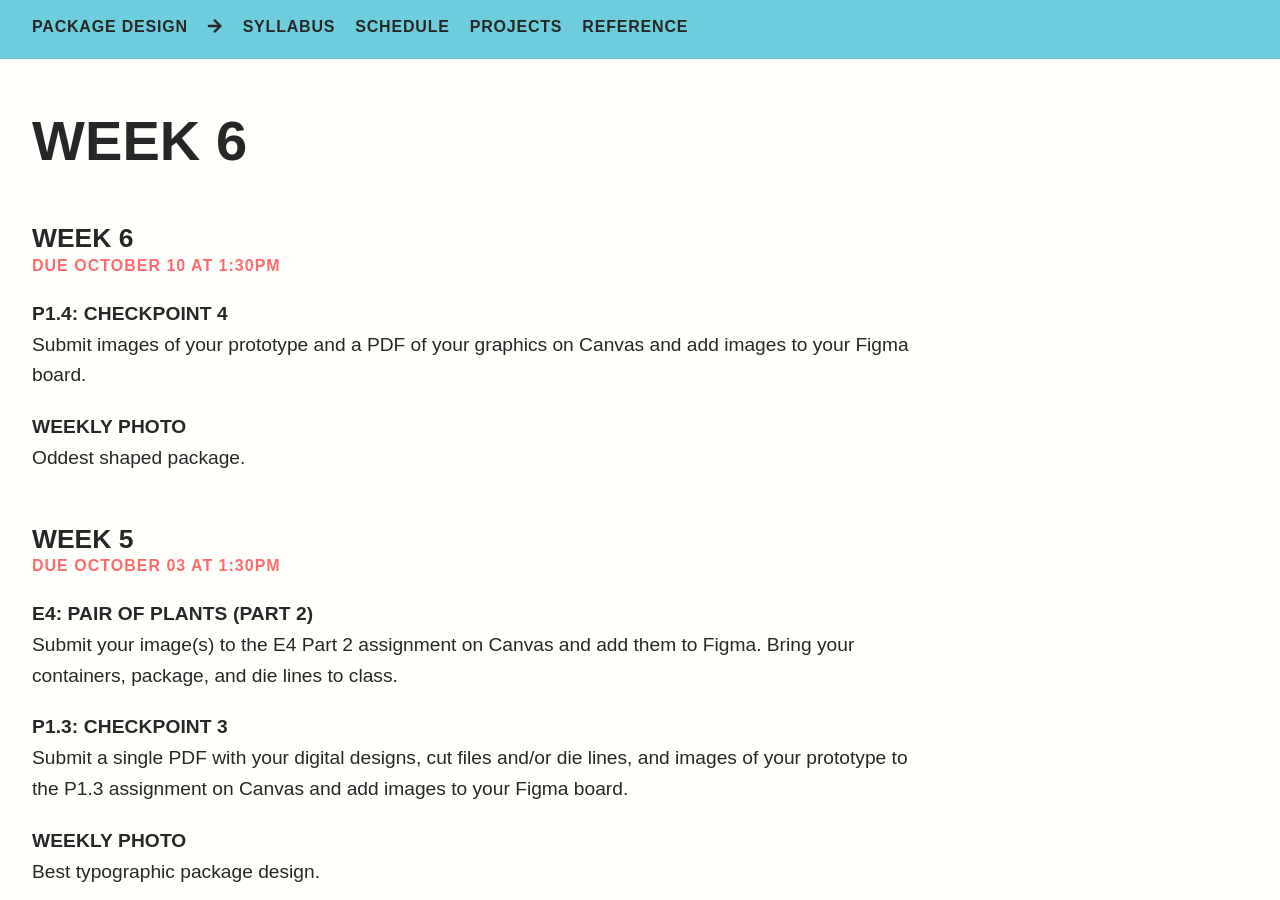
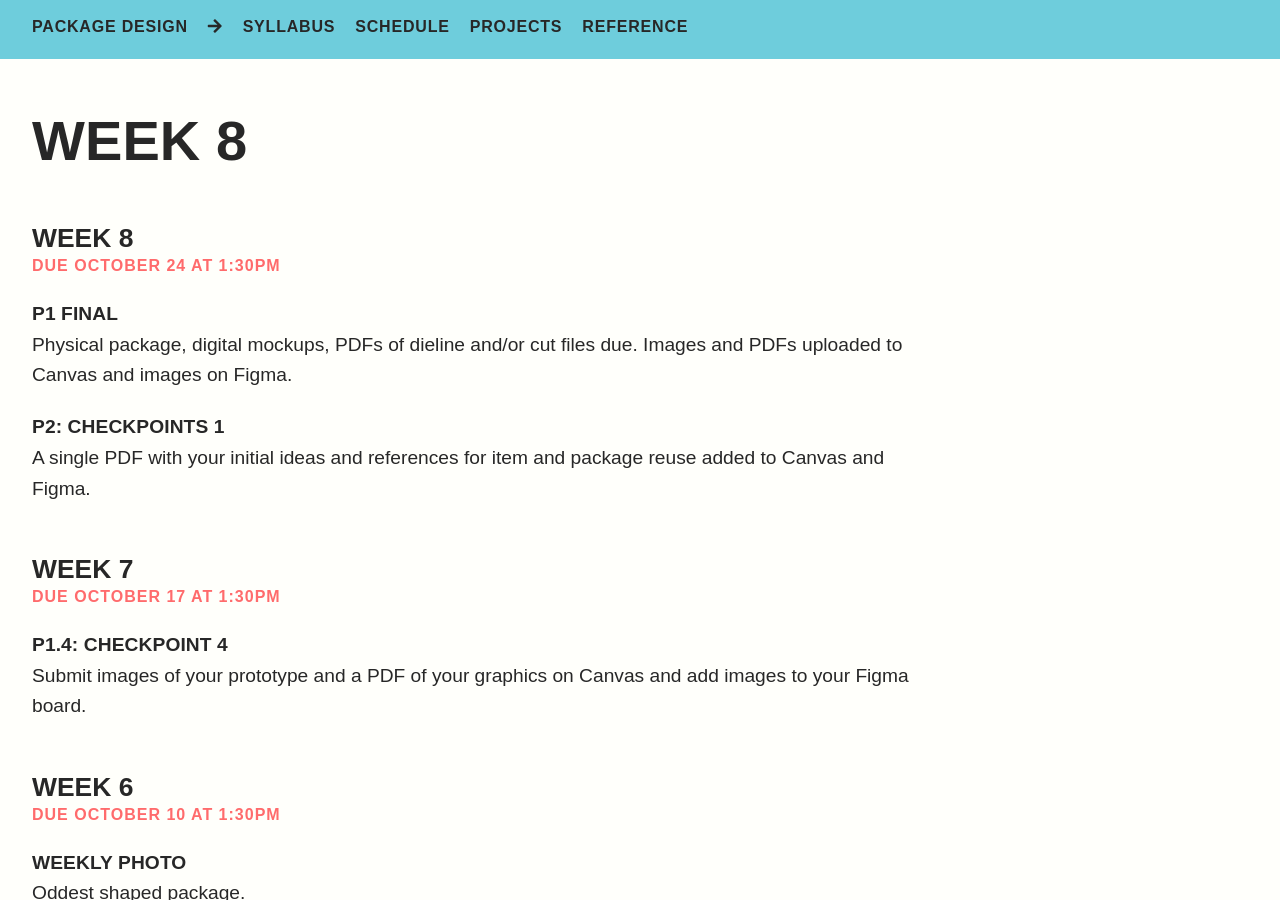
Before and after one commit to gmu-gd/package24-fall, a Jekyll site: the page built from _posts/due/2024-10-17-due.md, in a window 1280 px wide and 900 px high. Built offline with Jekyll 4.4.1, drawn with Linux system fonts in a browser that asks for light colours; some web fonts are replaced.

Commit message:
two weeks

```diff
--- /dev/null
+++ b/_posts/due/2024-10-17-due.md
@@ -0,0 +1,12 @@
+---
+layout: due
+author: Michael McDermott
+title: Week 8
+categories: [due]
+day: week
+---
+#### P1 Final
+Physical package, digital mockups, PDFs of dieline and/or cut files due. Images and PDFs uploaded to Canvas and images on Figma.
+
+#### P2: Checkpoints 1
+A single PDF with your initial ideas and references for item and package reuse added to Canvas and Figma.
```
Also changed, not shown: _drafts/2023-03-07-due.md (deleted, +0 -9 lines), _drafts/2023-03-07-p2.md (deleted, +0 -55 lines), _posts/due/2024-10-03-due.md (+0 -3 lines), _posts/due/2024-10-10-due.md (renamed from _drafts/2023-02-28-due.md, +1 -1 lines), _posts/projects/2024-10-17-p2.md (added, +55 -0 lines).
